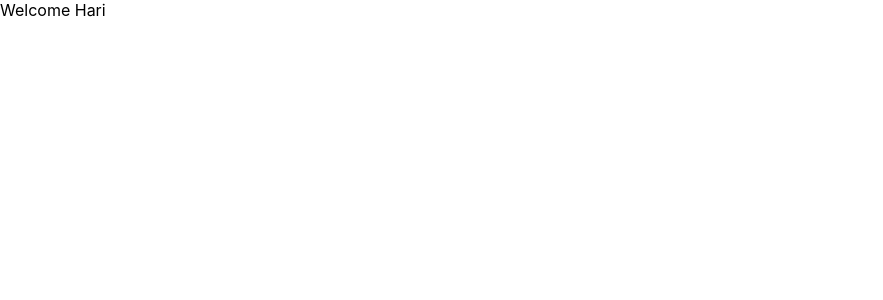
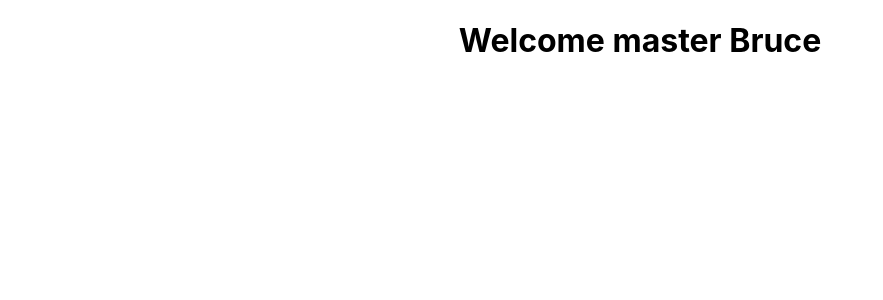
Before and after one commit to HariO7/react-codeevolution, a React (Create React App) app: page / in a window 1280 px wide. Shown: the top 300 px of the page, without its empty margins (0-883 px from the left). Built offline with nearby package versions, Linux system fonts and the light colour scheme.

Commit message:
conditional rendering ternary

```diff
--- a/src/Components/UserDisplay.js
+++ b/src/Components/UserDisplay.js
@@ -10,14 +10,14 @@ export class UserDisplay extends Component {
   }
     render() {
 
-return this.state.isLoggedIn && <div>Welcome Hari</div>
+// return this.state.isLoggedIn && <div>Welcome Hari</div>
 
-        // return(
-        //     <div>
-        //         {this.state.isLoggedIn ? (<div><h1>Welcome master Bruce</h1></div>):
-        //         (<div><h1>Welcome Alfred</h1></div>)}
-        //     </div>
-        // )
+        return(
+            <div>
+                {this.state.isLoggedIn ? (<div><h1>Welcome master Bruce</h1></div>):
+                (<div><h1>Welcome Alfred</h1></div>)}
+            </div>
+        )
 
     //   if(this.state.isLoggedIn){
     //       return(<div><h1>Welcome master Bruce</h1></div>)
```
